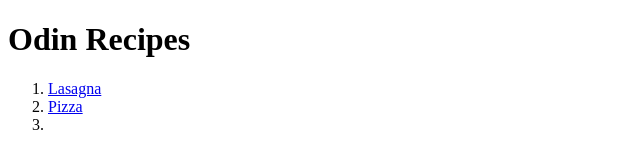
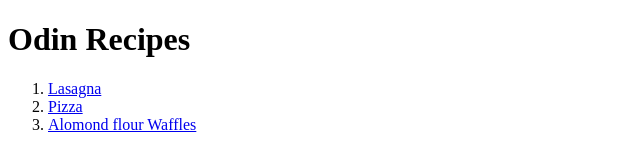
Before and after one commit to Victorh2000/odin-recipes, a plain HTML site: page index.html in a window 1280 px wide. Shown: the whole page, without its empty margins (0-640 px from the left). Drawn offline with Linux system fonts and the light colour scheme.

Commit message:
forgot to add text to Almond Waffle ancor

```diff
--- a/index.html
+++ b/index.html
@@ -16,7 +16,7 @@
             <a href="recipes/pizza.html">Pizza</a>
         </li>
         <li>
-            <a href="recipes/almondWaffles.html"></a>
+            <a href="recipes/almondWaffles.html">Alomond flour Waffles</a>
         </li>
     </ol>
 </body>
```
